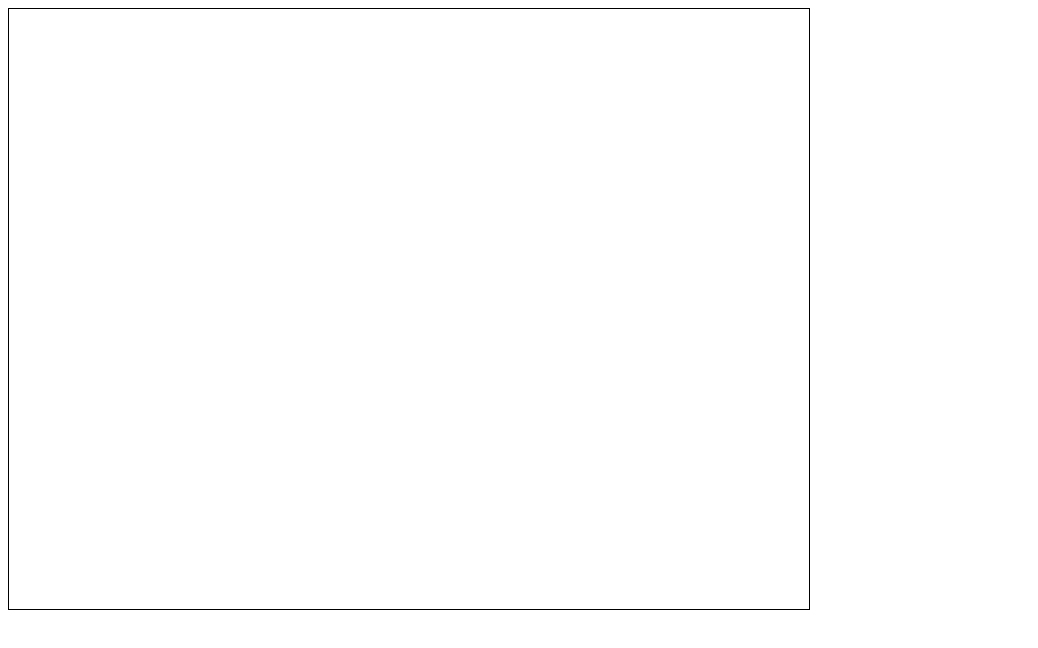
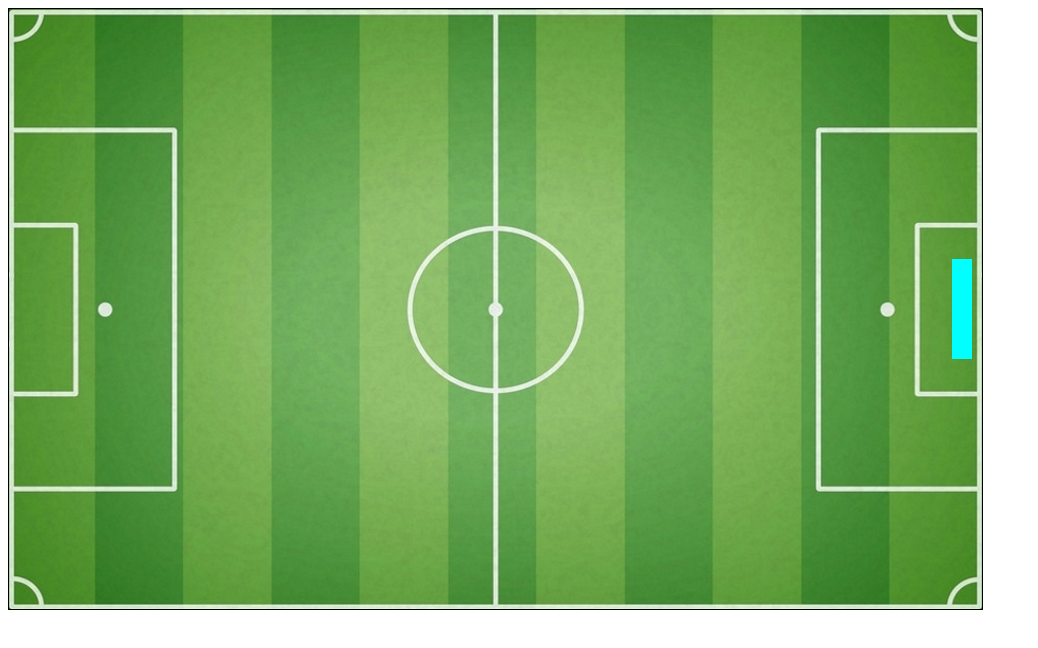
Before and after one commit to WojPpl/PongInternational, a website built with Parcel: page index.html in a window 1280 px wide. Shown: the whole page, without its empty margins (0-1038 px from the left). Built offline with nearby package versions, Linux system fonts and the light colour scheme.

Commit message:
moving player

```diff
--- a/index.html
+++ b/index.html
@@ -8,7 +8,9 @@
 
 <body>
 
-	<canvas id="game"></canvas>
+	<img src="src/images/ball.png" id="ball" />
+
+	<canvas id="game" width="973" height="600" style="background: url('src/images/field.jpg') no-repeat center center;"></canvas>
 
 	<script src="src/index.js">
 	</script>
--- a/src/index.js
+++ b/src/index.js
@@ -1 +1,33 @@
 import "./styles.css";
+import Player from "./player";
+import KeyboardHandle from "./keyboard";
+
+let gameCanvas = document.getElementById("game");
+let canvasContext = gameCanvas.getContext('2d');
+
+const GAME_WIDTH = 973;
+const GAME_HEIGHT = 600;
+
+let player = new  Player(GAME_WIDTH, GAME_HEIGHT);
+canvasContext.fillStyle = 'blue';
+
+new KeyboardHandle(player);
+
+player.draw(canvasContext);
+
+let previousTime = 0;
+
+let ball = document.getElementById("ball");
+
+const gameLoop = (time)  => {
+    let timeChange = time - previousTime;
+    previousTime = time;
+
+    canvasContext.clearRect(0,0,GAME_WIDTH,GAME_HEIGHT);
+    player.update(timeChange);
+    player.draw(canvasContext);
+
+    requestAnimationFrame(gameLoop);
+}
+
+gameLoop();
--- /dev/null
+++ b/src/keyboard.js
@@ -0,0 +1,32 @@
+class KeyboardHandle {
+    constructor(player) {
+        document.addEventListener("keydown", event => {
+            //ArrowUp // ArrowDown // z // a
+            switch (event.key) {
+                case "ArrowUp":
+                    player.moveUp();
+                    break;
+                case "ArrowDown":
+                    player.moveDown();
+                    break;
+
+            }
+        });
+        document.addEventListener("keyup", event => {
+            //ArrowUp // ArrowDown // z // a
+            switch (event.key) {
+                case "ArrowUp":
+                    if(player.direction < 0)
+                    player.stop();
+                    break;
+                case "ArrowDown":
+                    if(player.direction > 0)
+                    player.stop();
+                    break;
+
+            }
+        });
+    }
+}
+
+export default KeyboardHandle
--- /dev/null
+++ b/src/player.js
@@ -0,0 +1,38 @@
+class Player {
+    constructor(gameWidth, gameHeight) {
+        this.width = 20;
+        this.height = 100;
+        this.position = {
+          x: gameWidth - 30,
+          y: gameHeight/2 - this.height/2
+        };
+        this.speed = 10;
+        this.direction = 0;
+    }
+
+    draw(context) {
+        context.fillStyle = "#0ff";
+        context.fillRect(this.position.x, this.position.y, this.width, this.height);
+    }
+
+    moveUp() {
+        this.direction = -this.speed;
+    }
+
+    moveDown() {
+        this.direction = this.speed;
+    }
+
+    stop() {
+        this.direction = 0;
+    }
+
+    update(timeChange) {
+        if(!timeChange) return;
+        this.position.y += this.direction;
+        if(this.position.y < 0) this.position.y = 0;
+        if(this.position.y > 500) this.position.y = 500;
+    }
+}
+
+export default Player
--- a/src/styles.css
+++ b/src/styles.css
@@ -2,7 +2,8 @@ body {
   font-family: sans-serif;
 }
 #game {
-  width: 800px;
-  height: 600px;
   border: 1px solid black;
 }
+img {
+  display: none;
+}
```
Also changed, not shown: src/images/ball.png (added), src/images/field.jpg (added), 1 other file.
